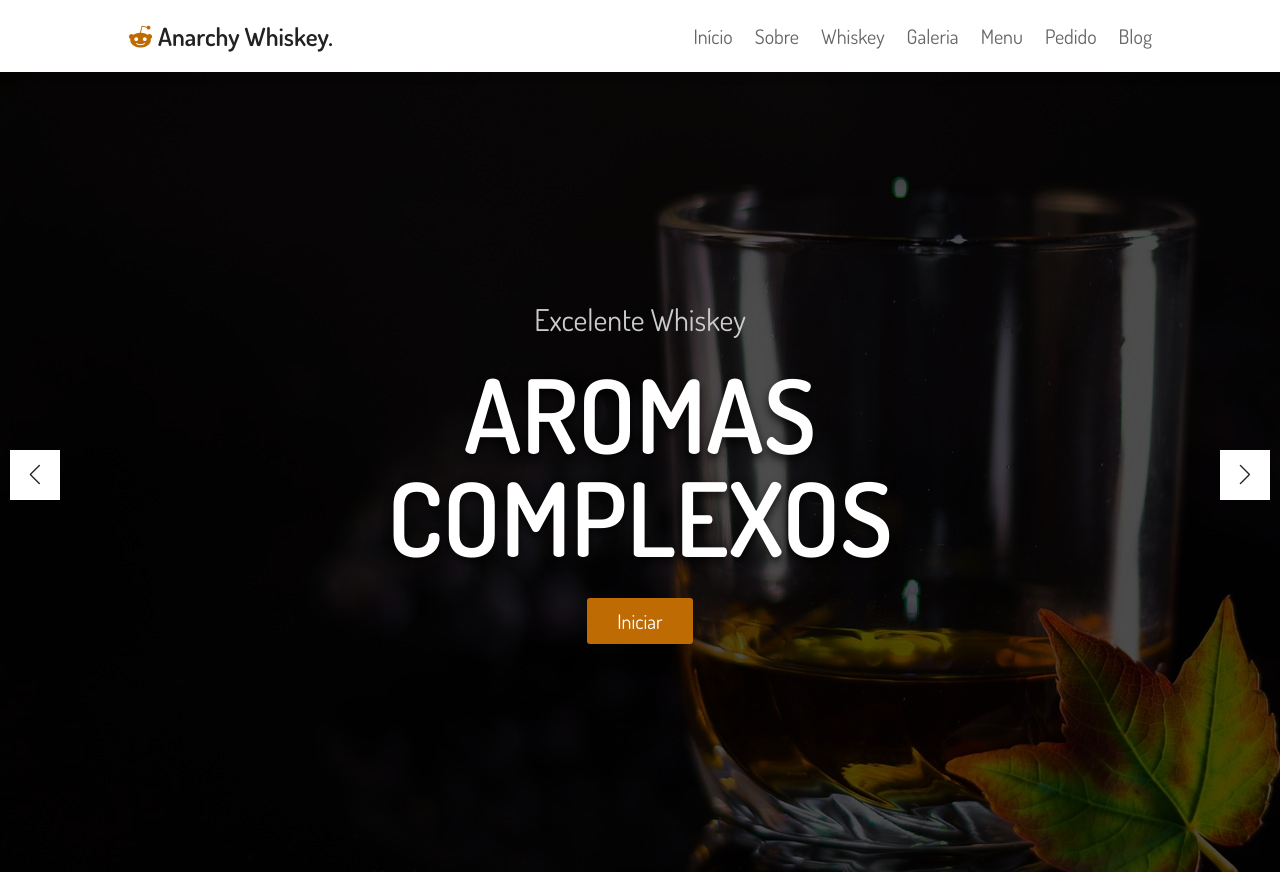
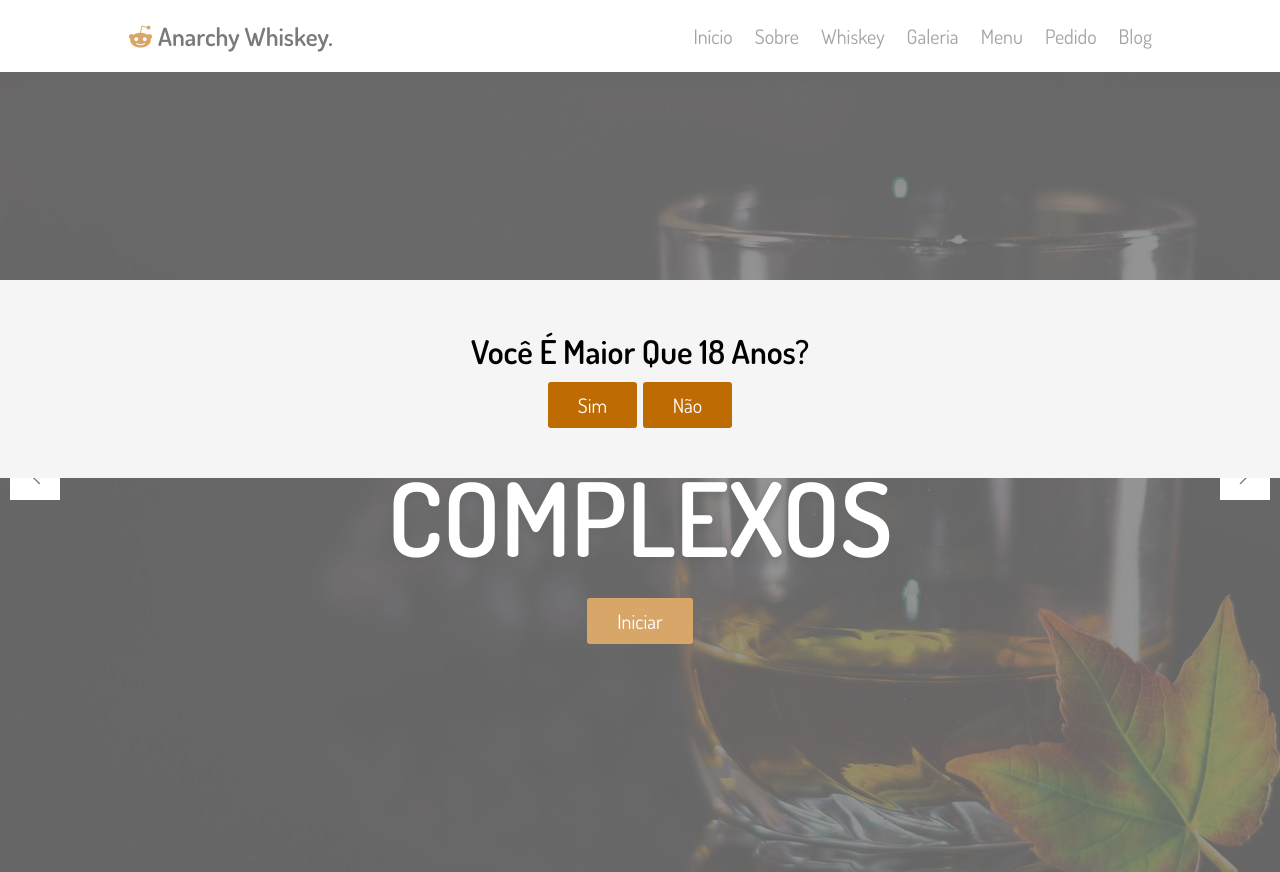
Before and after one commit to LeonardoAmador/project_james, a plain HTML site: page index.html in a window 1280 px wide. Shown: the top 872 px of the page. Drawn offline with nearby package versions, Linux system fonts and the light colour scheme; some packages are replaced by stand-ins of ours; a script that the page names is missing.

Commit message:
modal alert

```diff
--- a/css/style.css
+++ b/css/style.css
@@ -698,7 +698,17 @@ section {
     color: var(--peru);
 }
 
-
+.modal_alert{
+    width: 100%;
+    padding: 50px;
+    background: #f5f5f5;
+    text-align: center;
+    z-index: 3;
+    top: 35%;
+    position: fixed;
+    font-size: 28px;
+    transition: moveup 1s ease-in-out;
+}
 
 
 
--- a/index.html
+++ b/index.html
@@ -16,8 +16,19 @@
     <link rel="stylesheet" href="css/style.css">
 </head>
 <body>
+    <div class="modal_alert">
+        <div class="messages">
+            <div class="infos">
+                <h3>Você é maior que 18 anos?</h3>
+            </div>
+            <div class="btns">
+                <a href="#" class="btn" id="y">Sim</a>
+                <a href="#" class="btn" id="n">Não</a>
+            </div>
+        </div>
+    </div>
+    <div class="main">
     <section class="header">
-
         <a href="#" class="logo"> <i class="fab fa-reddit-alien"></i>Anarchy whiskey.</a>
 
         <nav class="navbar">
@@ -751,6 +762,7 @@
         <div class="credit"> criado por <span>anarchy. gang developer</span> | Todos os direitos reservados! </div>
 
     </section>
+</div>
 
 
 
@@ -772,6 +784,17 @@
 <script src="https://cdnjs.cloudflare.com/ajax/libs/lightgallery-js/1.4.0/js/lightgallery.min.js"></script>
 
 <script src="js/script.js"></script>
+<script src="https://code.jquery.com/jquery-3.6.0.min.js"></script>
+<script>
+    $(function(){
+            $('.main').css('opacity','0.6');
+           $('.modal_alert').fadeIn();
+           $('#y').click(function(){
+            $('.modal_alert').fadeOut();
+            $('.main').css('opacity','unset');
+           })
+    })
+</script>
 
 <script>
     lightGallery(document.querySelector('.gallery .gallery-container'));
```
